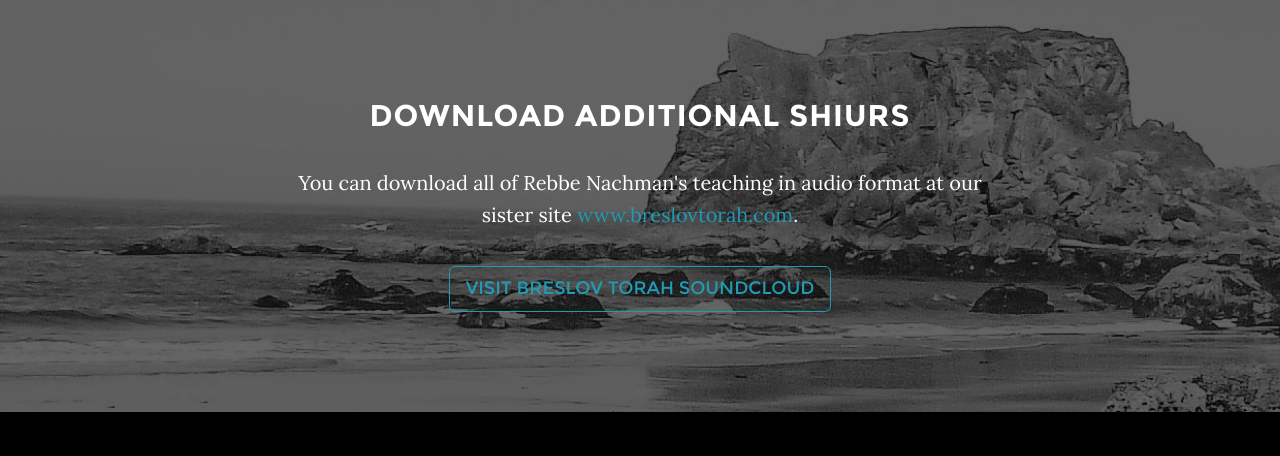
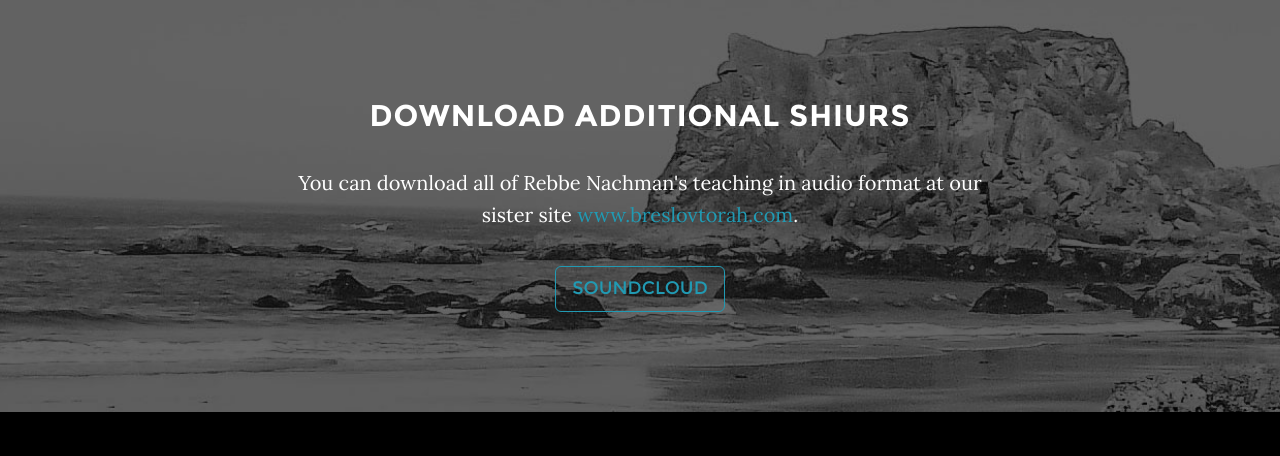
Before and after one commit to breslover/breslovtorah, a Django app: page /index.html in a window 1280 px wide. Shown: the part 1759-2215 px from the top of the page. Run offline with Django 3.2, Linux system fonts and the light colour scheme; data comes from the database, SQL or seed files in the repository; some libraries are stand-ins or nearby versions.

Commit message:
sound cl link to big

```diff
--- a/breslovtorah/frontpage/templates/base.html
+++ b/breslovtorah/frontpage/templates/base.html
@@ -118,7 +118,7 @@
                 <div class="col-lg-8 col-lg-offset-2">
                     <h2>{% trans "Download Additional Shiurs" %}</h2>
                     <p>{% trans "You can download all of Rebbe Nachman's teaching in audio format at our sister site" %} <a href='http://www.breslovtorah.com'>www.breslovtorah.com</a>.</p>
-                    <a href="https://soundcloud.com/breslov-torah" class="btn btn-default btn-lg">{% trans "Visit Breslov Torah SoundCloud" %}</a>
+                    <a href="https://soundcloud.com/breslov-torah" class="btn btn-default btn-lg">{% trans "SoundCloud" %}</a>
                 </div>
             </div>
         </div>
```
